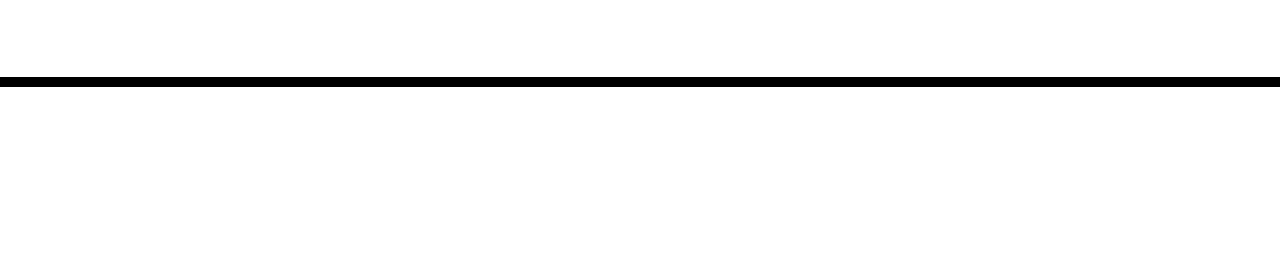
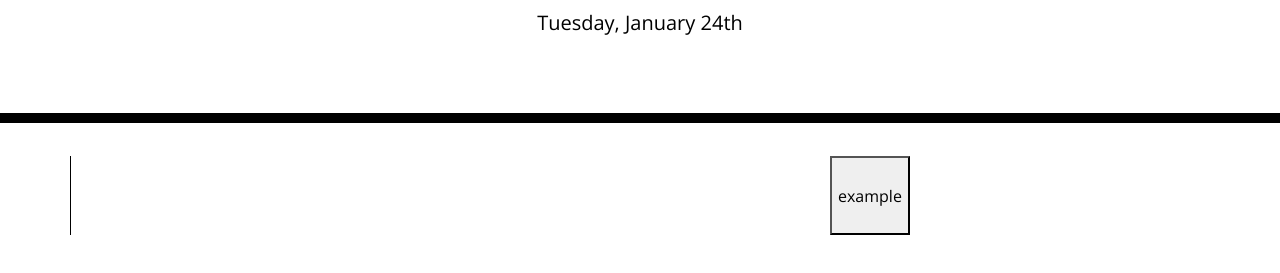
Before and after one commit to GeorgeGio/WorkDay-Planner, a plain HTML site: page index.html in a window 1280 px wide. Shown: the part 181-454 px from the top of the page. Drawn offline with nearby package versions, Linux system fonts and the light colour scheme.

Commit message:
added Js file and set the current time and date

```diff
--- a/index.html
+++ b/index.html
@@ -30,9 +30,16 @@
     </header>
     <div class="container">
       <!-- Timeblocks go here -->
+      <div class="row">
+        <textarea class="col-8"></textarea>
+        <button>example</button>
+      </div>
+
+
     </div>
 
     <script src="https://cdnjs.cloudflare.com/ajax/libs/jquery/3.2.1/jquery.min.js"></script>
     <script src="https://cdnjs.cloudflare.com/ajax/libs/moment.js/2.24.0/moment.min.js"></script>
+    <script src="./script.js"></script>
   </body>
 </html>
--- /dev/null
+++ b/script.js
@@ -0,0 +1 @@
+$("#currentDay").text(moment().format("dddd, MMMM Do"));
```
